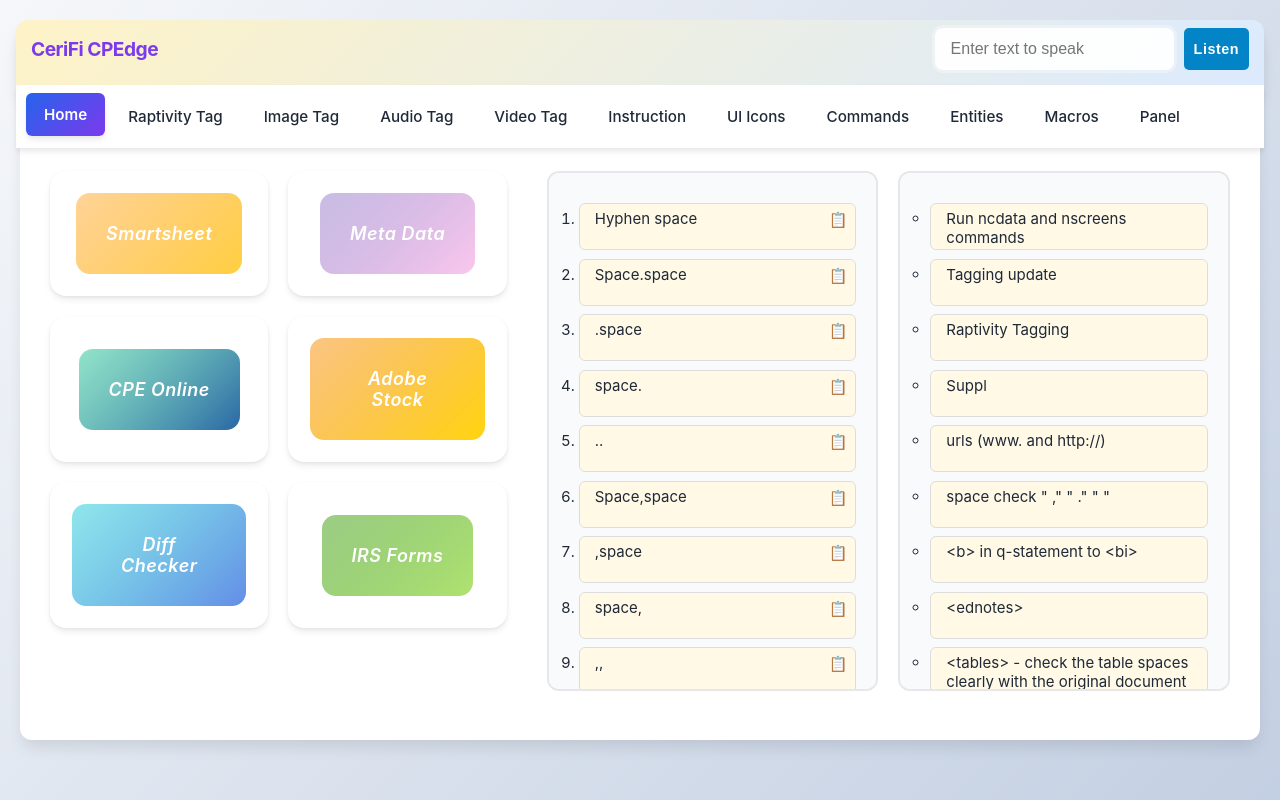
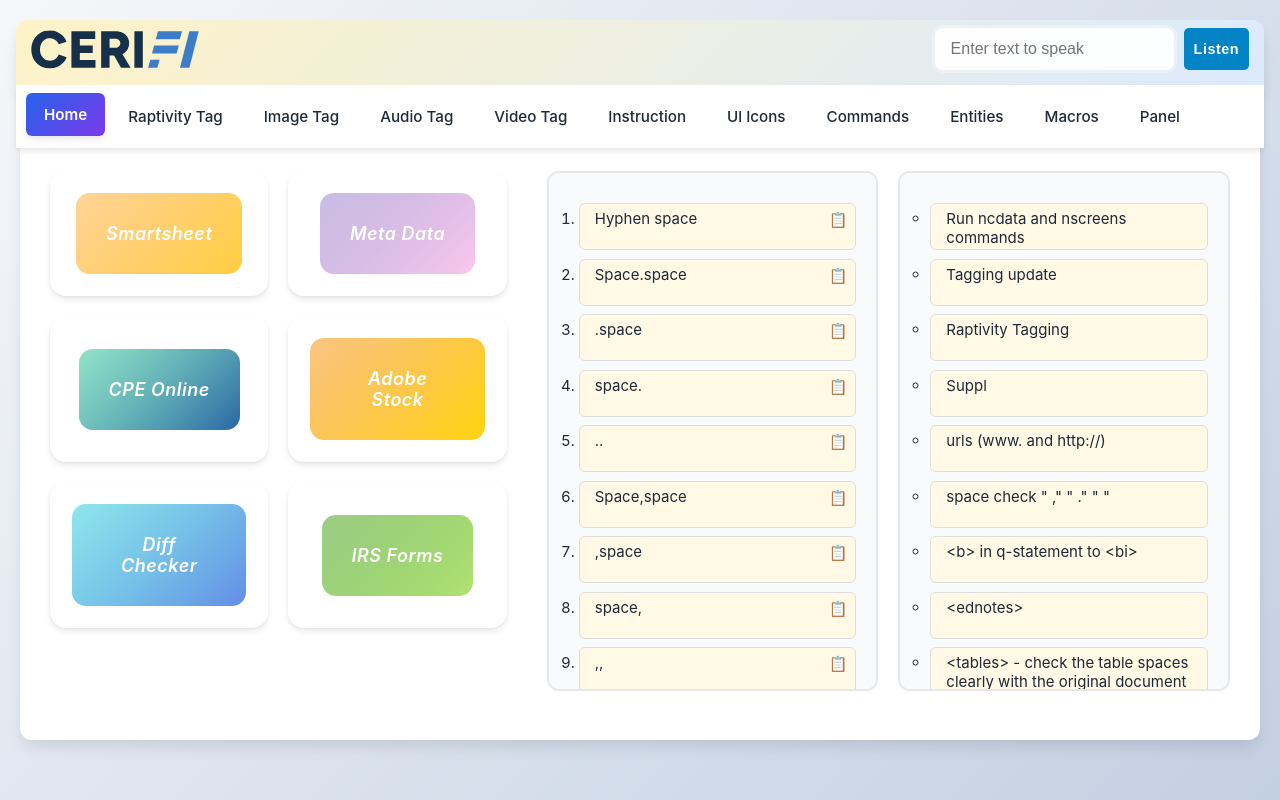
Before and after one commit to Kadavakuiravichandra/King-page-cerifi, a plain HTML site: page index.html in a window 1280 px wide. Drawn offline with Linux system fonts and the light colour scheme.

Commit message:
Update index.html

```diff
--- a/index.html
+++ b/index.html
@@ -16,7 +16,8 @@
       <!-- Header -->
       <div class="header">
         <div class="header-content">
-          <h1 class="site-title">CeriFi CPEdge</h1>
+           <img src="Cerifi-Logo-Final.svg" alt="">
+          <!-- <h1 class="site-title">CeriFi CPEdge</h1> -->
           <div class="speech-input">
             <input
               type="text"
```
